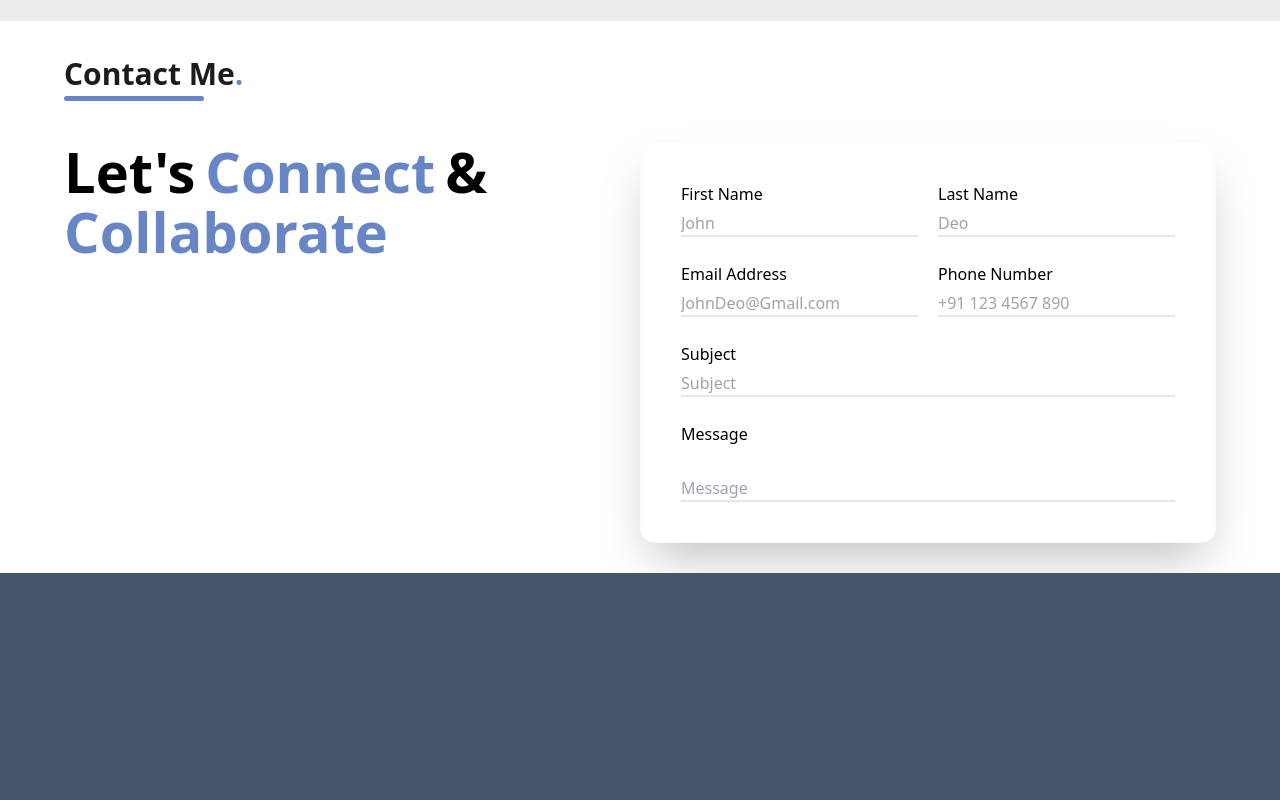
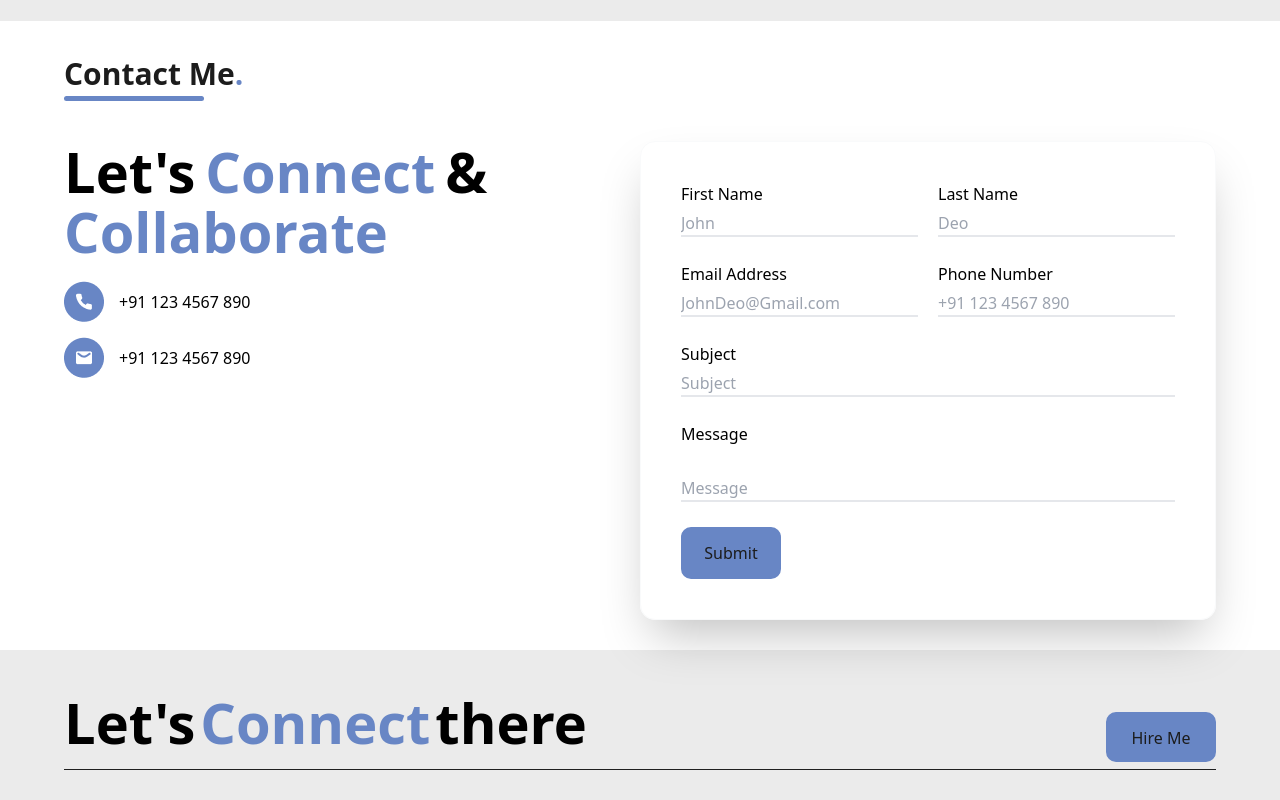
Before and after one commit to Shubham3803/portfolio, a website: page dist/index.html in a window 1280 px wide. Shown: the part 3530-4330 px from the top of the page. Before the commit the page ends 4103 px from the top, so only its background shows below. Drawn offline with Linux system fonts and the light colour scheme.

Commit message:
complete

```diff
--- a/dist/index.html
+++ b/dist/index.html
@@ -412,7 +412,7 @@
 
 
       <div class="flex flex-col md:flex-col xl:flex-row gap-[30px] ">
-        <div class="flex flex-col justify-start flex-1  items-center xl:items-start">
+        <div class="flex flex-col justify-start flex-1 items-center xl:items-start">
 
           <div class="flex gap-[10px] text-[46px] md:text-[56px] xl:text-[56px] font-bold leading-[60px]">
             <div>Let's</div>
@@ -421,12 +421,28 @@
           </div>
 
           <div class="text-[45px] md:text-[56px] xl:text-[56px] text-[#6886c5] font-bold leading-[60px]">Collaborate</div>
+
+          <div class="flex gap-[15px] pt-[20px] flex-col">
+
+            <div class="flex items-center gap-[15px]">
+              <img src="/dist/img/Frame 75.png" alt="">
+              <p>+91 123 4567 890</p>
+            </div>
+
+            <div class="flex items-center gap-[15px]">
+              <img src="/dist/img/Frame 76.png" alt="">
+              <p>+91 123 4567 890</p>
+            </div>
+
+
+          </div>
+
         </div>
 
 
         <!-- div for form  -->
 
-        <div class="flex justify-center items-center w-full max-w-xl">
+        <div class="flex items-center w-full max-w-xl">
           <form class="w-full border-[1px] rounded-[15px] border-gray-50 py-[40px] px-[40px] flex flex-col gap-[25px] shadow-2xl">
 
             <div class="gap-[20px] md:flex xl:flex space-y-4 md:space-y-0 ">
@@ -474,16 +490,37 @@
               <input type="text" placeholder="Message" class="border-b-[2px] border-[#212121x]">
             </div>
 
+            <button
+            class=" md:block px-[20px] w-[100px] text-[#1c1c1c] text-[16px] py-[12px] bg-[#6886C5] rounded-[10px] border-[2.5px] border-[#6886C5] hover:bg-white ">Submit</button>
 
           </form>
         </div>
       </div>
+    </div>
 
+  </div>
 
+  </div>
+
+<!-- contact me ends here -->
+
+<!-- let's connect start here -->
+
+  <div class="px-[20px]  w-full md:px-[64px] py-[30px] bg-[#ebebeb]">
+
+    <div class=" flex xl:flex-row  flex-col border-b-[1px] border-[#1f1f1f] pb-[5px] xl:justify-between items-center xl:items-baseline">
+
+      <div class="flex  gap-[5px] xl:text-[56px] text-[46px] font-bold">
+        <p>Let's</p>
+        <p class="text-[#6886c5]">Connect</p>
+        <p>there</p>
+      </div>
+
+      <button
+              class=" md:block px-[20px] h-[50px] w-[110px] text-[#1c1c1c] text-[16px] py-[12px] bg-[#6886C5] rounded-[10px] border-[2.5px] border-[#6886C5] hover:bg-white ">Hire Me</button>
 
     </div>
 
-  </div>
 
 
   </div>
```
Also changed, not shown: dist/img/Frame 75.png (added), dist/img/Frame 76.png (added), dist/style.css.
